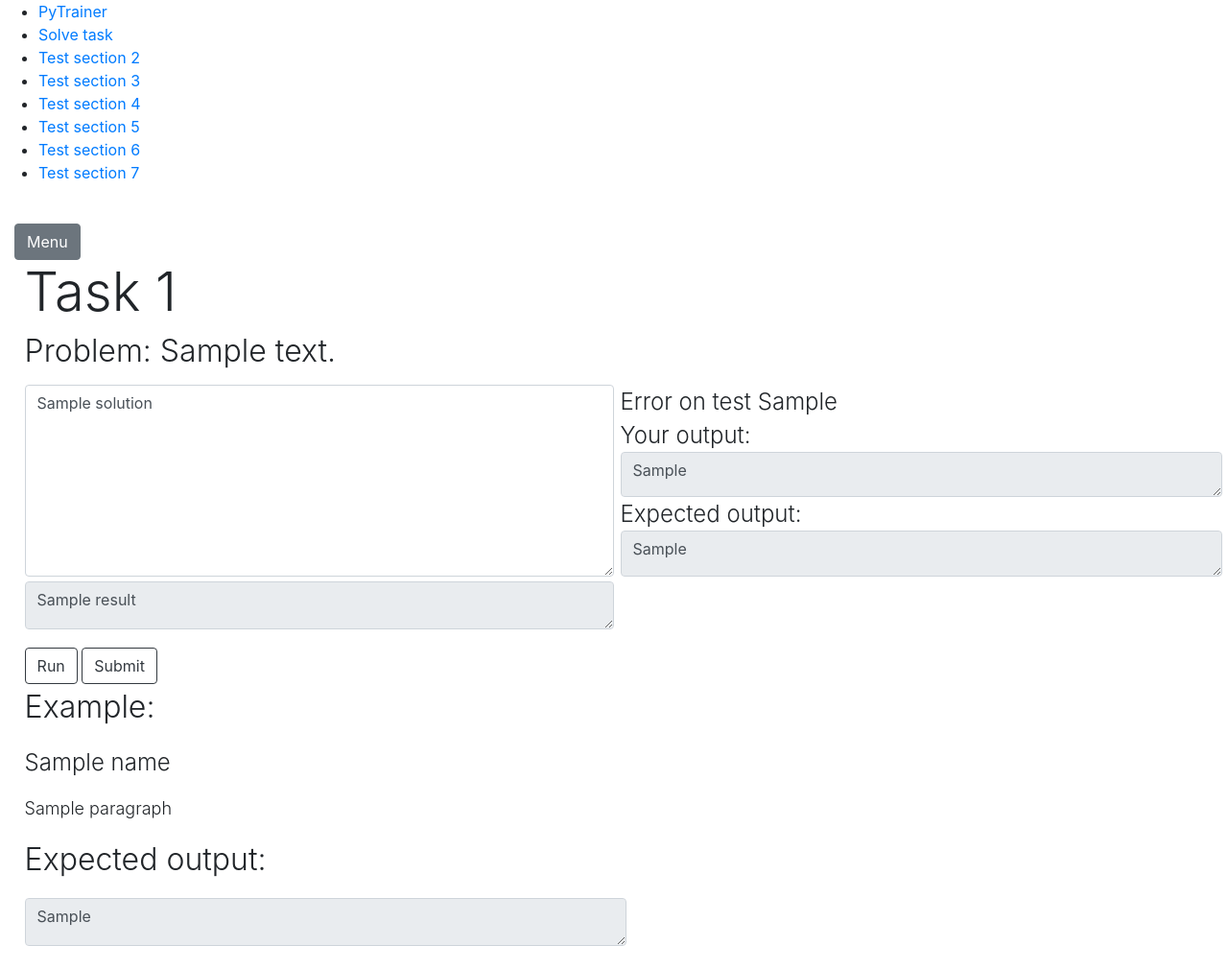
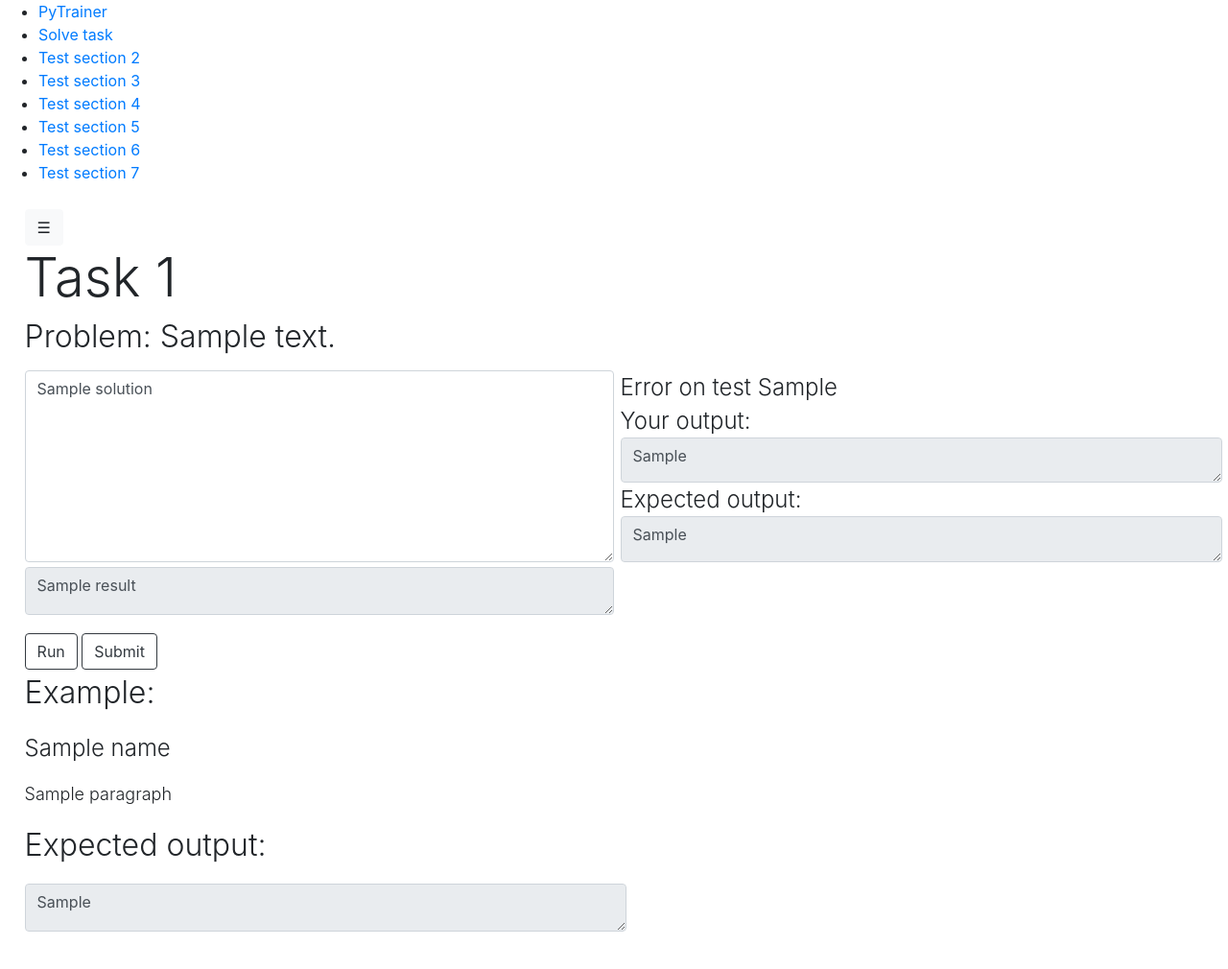
Before and after one commit to Programeezy/PyTrainer, a Django app: template PyTrainer/regulars/templates/regulars/task.html in a window 1280 px wide. Shown: the whole page at 96% size. After the commit the page ends 971 px from the top, so only its background shows below. Run offline with Django 3.2, Linux system fonts and the light colour scheme; the template is opened without the code that fills it: most values are stand-ins (such as "Sample title", 1, 10 or a date in 2020); some libraries are stand-ins or nearby versions.

Commit message:
Solved minor problems with the interface. Changed the menu button to navicon.

```diff
--- a/PyTrainer/regulars/templates/regulars/index.html
+++ b/PyTrainer/regulars/templates/regulars/index.html
@@ -56,11 +56,8 @@
         <!-- /#sidebar-wrapper -->
 
         <!-- Page Content -->
-        <div>
-            <div class="container-fluid">
-                <a style="margin-top: 2%" href="#menu-toggle" class="btn btn-secondary" id="menu-toggle">Menu</a>
-            </div>
-        </div>
+        <a style="margin-top: 10px; margin-left: 2%" href="#menu-toggle" class="btn btn-light" id="menu-toggle"
+        >&#9776;</a>
 
         <div>
             {% block content %}
--- a/PyTrainer/regulars/templates/regulars/task.html
+++ b/PyTrainer/regulars/templates/regulars/task.html
@@ -17,10 +17,10 @@
                     <p style="font-size: x-large; height: 35px; margin: 0">Error on test {{ failed_test }}</p>
                     <p style="font-size: x-large; height: 35px; margin: 0">Your output:</p>
                     <textarea readonly class="form-control no-gray" wrap="off" style="width: 100%; height: 47px;
-                    overflow: auto; alignment: left; margin: 0">{{ failed_output }}</textarea>
+                    overflow-y: hidden; alignment: left; margin: 0">{{ failed_output }}</textarea>
                     <p style="font-size: x-large; height: 35px; margin: 0">Expected output:</p>
                     <textarea readonly class="form-control no-gray" wrap="off" style="width: 100%; height: 48px;
-                    alignment: left; margin: 0">{{ right_output }}</textarea>
+                    overflow-y: hidden; alignment: left; margin: 0">{{ right_output }}</textarea>
                 </div>
             </div>
             <br>
@@ -36,7 +36,8 @@
             <p style="font-size: large">{{ paragraph }}</p>
         {% endfor %}
         <p style="font-size: xx-large">Expected output:</p>
-        <textarea readonly class="form-control no-gray" wrap="off" style="width: 50%; height: 50px; overflow: auto">{{ article_result }}</textarea>
+        <textarea readonly class="form-control no-gray" wrap="off" style="width: 50%; height: 50px;
+        overflow-y: hidden">{{ article_result }}</textarea>
     </div>
     <br>
 {% endblock %}
```
